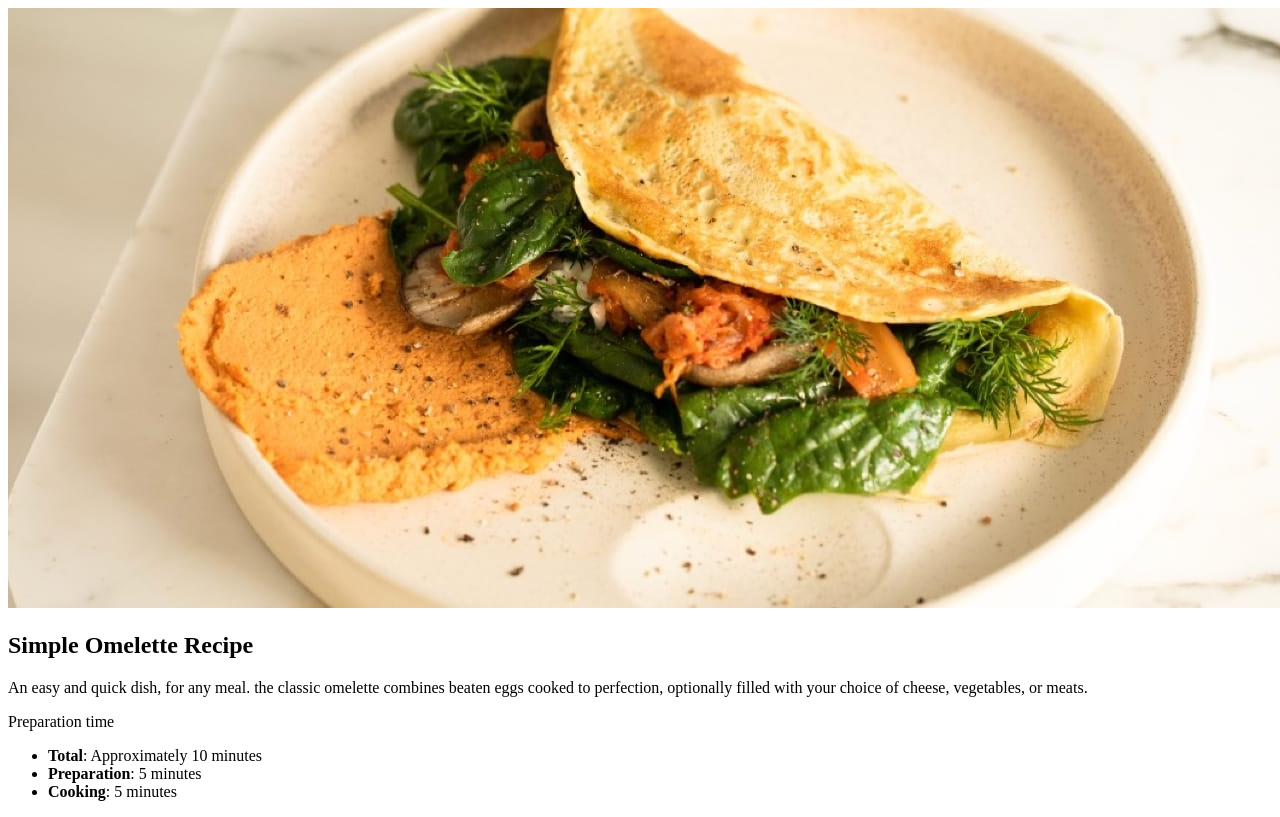
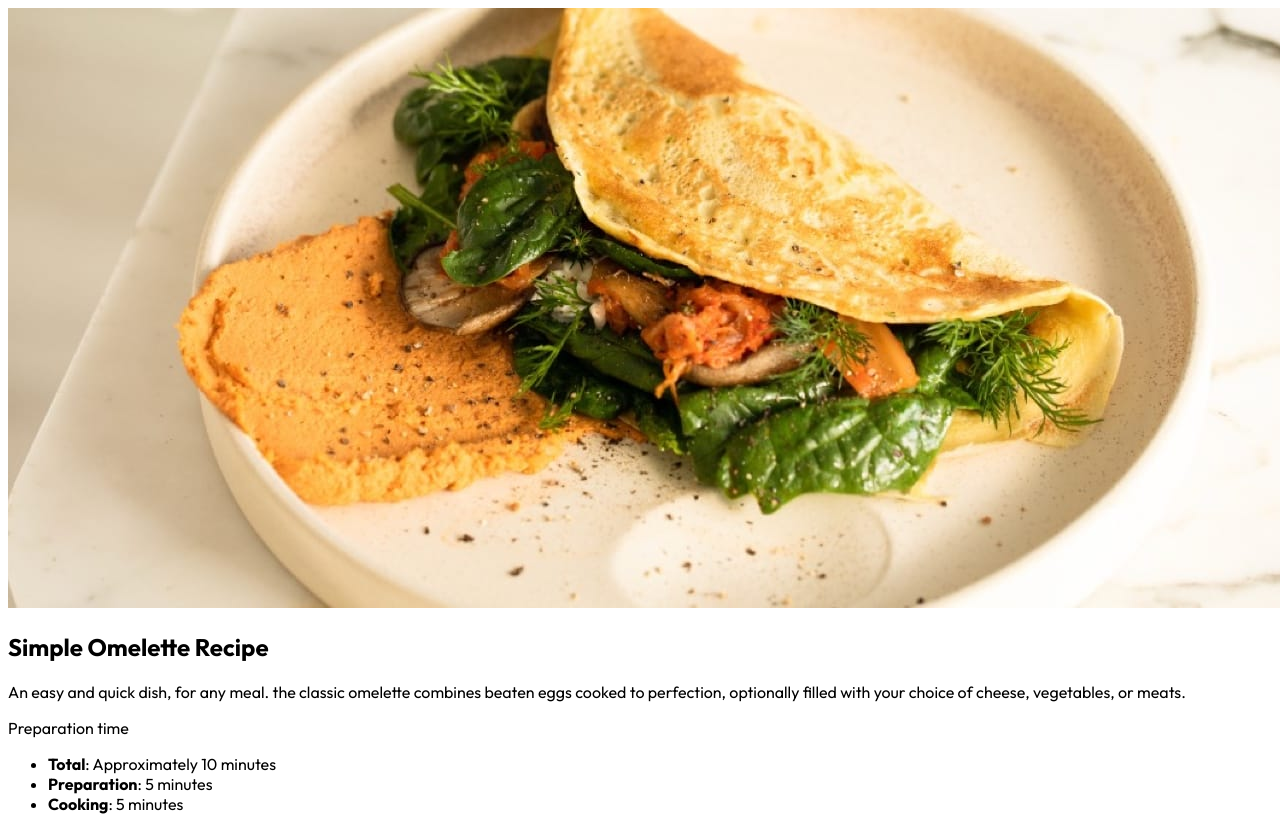
Before and after one commit to abdmaherag/recipe-page-main, a plain HTML site: page index.html in a window 1280 px wide. Shown: the top 817 px of the page. Drawn offline with Linux system fonts and the light colour scheme.

Commit message:
Added the fonts

```diff
--- a/index.html
+++ b/index.html
@@ -3,7 +3,15 @@
 <head>
     <meta charset="UTF-8">
     <meta name="viewport" content="width=device-width, initial-scale=1.0">
-    <title>Document</title>
+    <title>Omelette Recipe</title>
+    <link rel="stylesheet" href="style.css">
+    <!-- FONTS -->
+    <link rel="preconnect" href="https://fonts.googleapis.com">
+    <link rel="preconnect" href="https://fonts.gstatic.com" crossorigin>
+    <link href="https://fonts.googleapis.com/css2?family=Outfit:wght@100..900&display=swap" rel="stylesheet">
+    <link rel="preconnect" href="https://fonts.googleapis.com">
+    <link rel="preconnect" href="https://fonts.gstatic.com" crossorigin>
+    <link href="https://fonts.googleapis.com/css2?family=Outfit:wght@100..900&family=Young+Serif&display=swap" rel="stylesheet">
 </head>
 <body>
     <section>
--- a/style.css
+++ b/style.css
@@ -0,0 +1,3 @@
+body{
+    font-family: 'Outfit','Young Serif';
+}
```
